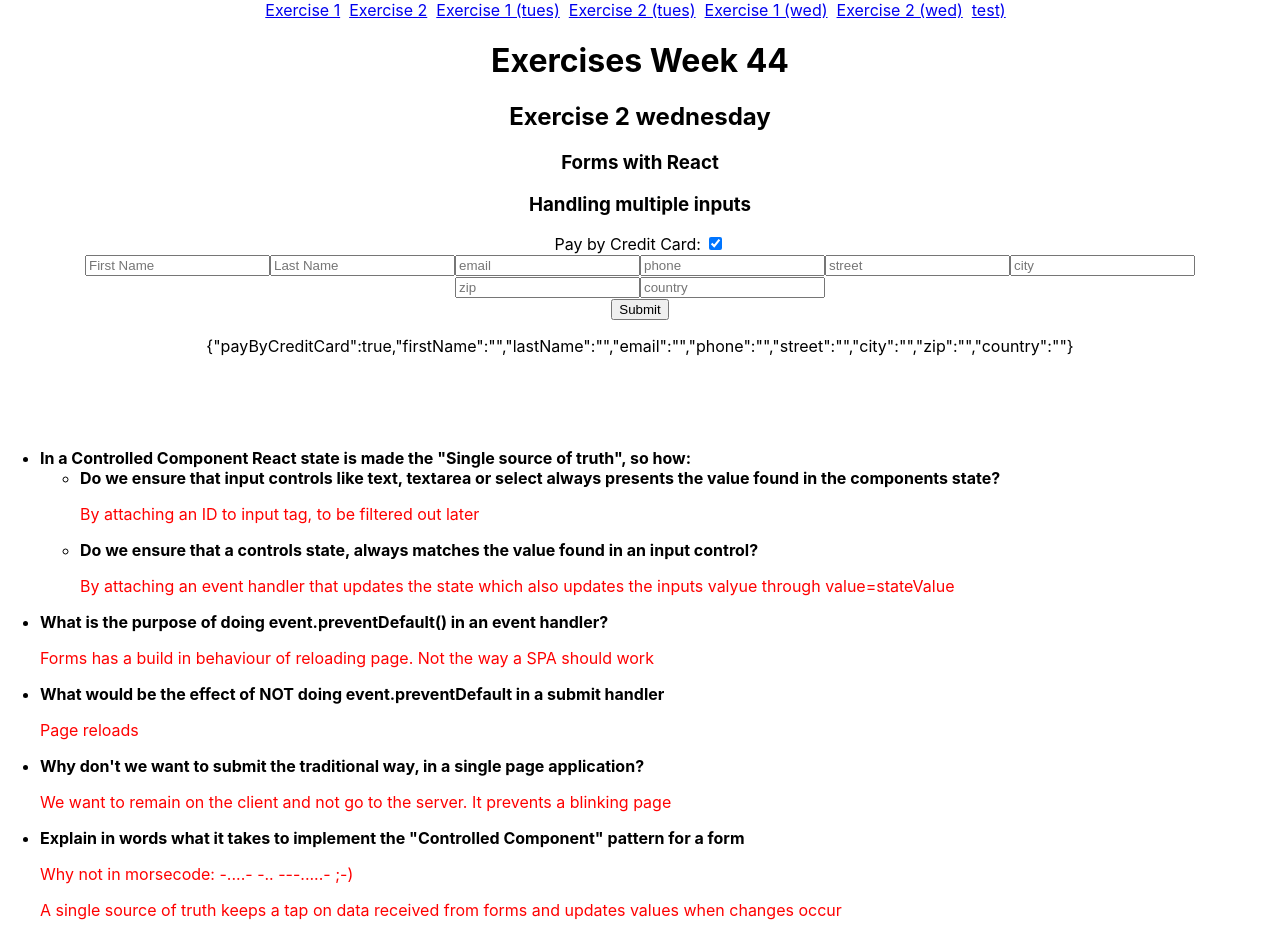
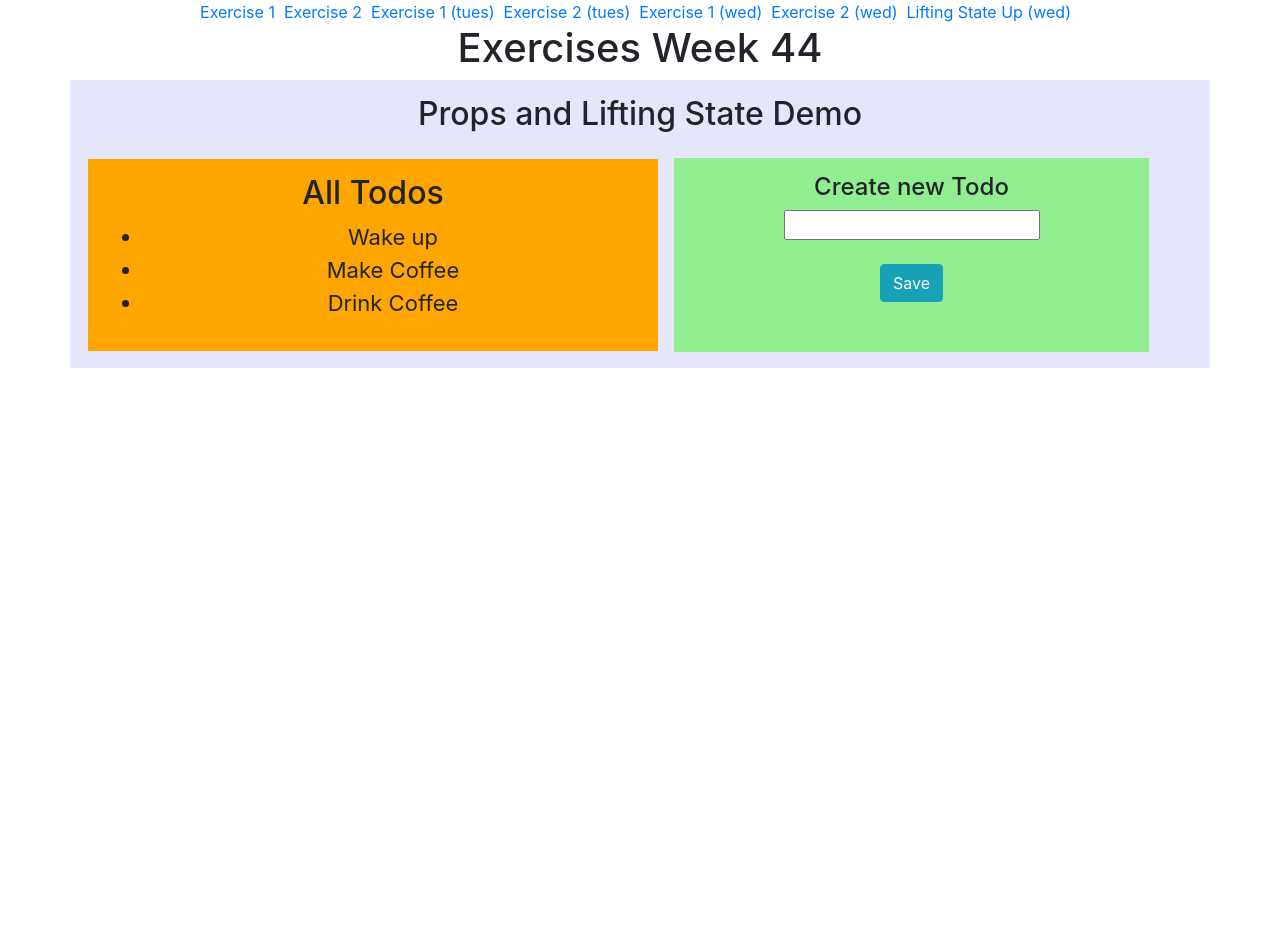
Before and after one commit to cph-ms782/Review_week44, a React (Create React App) app in the folder exercises/: page / in a window 1280 px wide. After the commit the page ends 800 px from the top, so only its background shows below. Built offline with nearby package versions, Linux system fonts and the light colour scheme.

Commit message:
fixed bug in tuesday exercise

```diff
--- a/exercises/src/index.js
+++ b/exercises/src/index.js
@@ -9,7 +9,7 @@ import App5 from './wednesday/App5'
 import FormDemo from './wednesday/FormDemo'
 import FormDemoMultiple from './wednesday/FormDemoMultiple'
 
-let app = <FormDemoMultiple />
+let app = <App5 />
 
 const DontUseMeForReal = () => {
     return (
@@ -20,7 +20,7 @@ const DontUseMeForReal = () => {
          <a href="/" className="x" id="app4">Exercise 2 (tues)</a> &nbsp;
          <a href="/" className="x" id="formdemo">Exercise 1 (wed)</a> &nbsp;
          <a href="/" className="x" id="formdemomultiple">Exercise 2 (wed)</a> &nbsp;
-         <a href="/" className="x" id="app5">test)</a> &nbsp;
+         <a href="/" className="x" id="app5">Lifting State Up (wed)</a> &nbsp;
          {/* Add as many as you have exercises, but remember className="x" */}
             <h1>Exercises Week 44</h1>
             {app}
--- a/exercises/src/tuesday/App3.js
+++ b/exercises/src/tuesday/App3.js
@@ -6,18 +6,19 @@ import '../App.css';
 
 function App3() {
 
-    ;
-    //Returns value as a string
-
     // 1c+1c.
+    var oldNumber = localStorage.getItem("count");
+    console.log("oldNumber", oldNumber)
+    if (oldNumber === undefined) { oldNumber = 0 }
     return (
-        <Help number={localStorage.getItem("count")} inc={5} />
+        <Help number={oldNumber} inc={5} />
     )
 }
 
 // 1d.
 function Help(props) {
     useEffect(() => {
+        console.log("saving old number in session")
         localStorage.setItem("count", count)
     });
 
```
Also changed, not shown: exercises/src/wednesday/App5.js (renamed from exercises/src/wednesday/App.js, +5 -5 lines).
